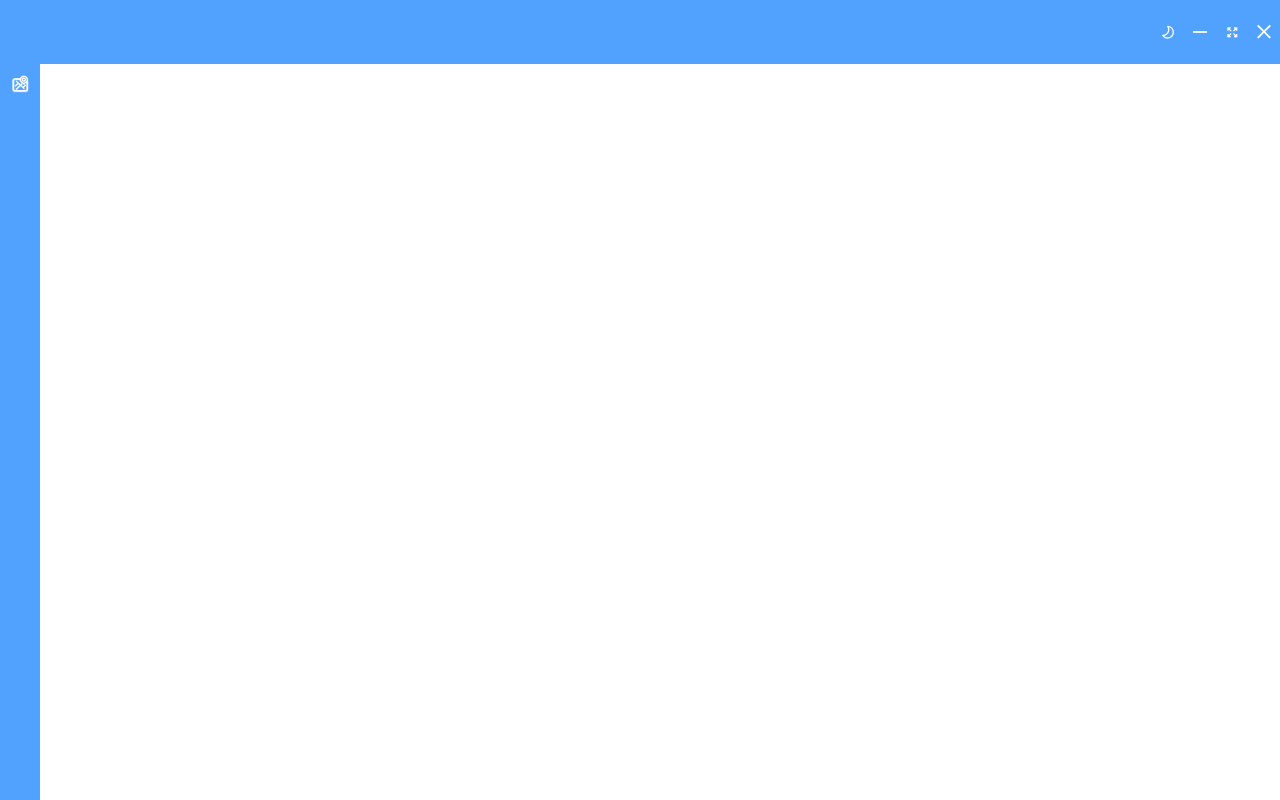
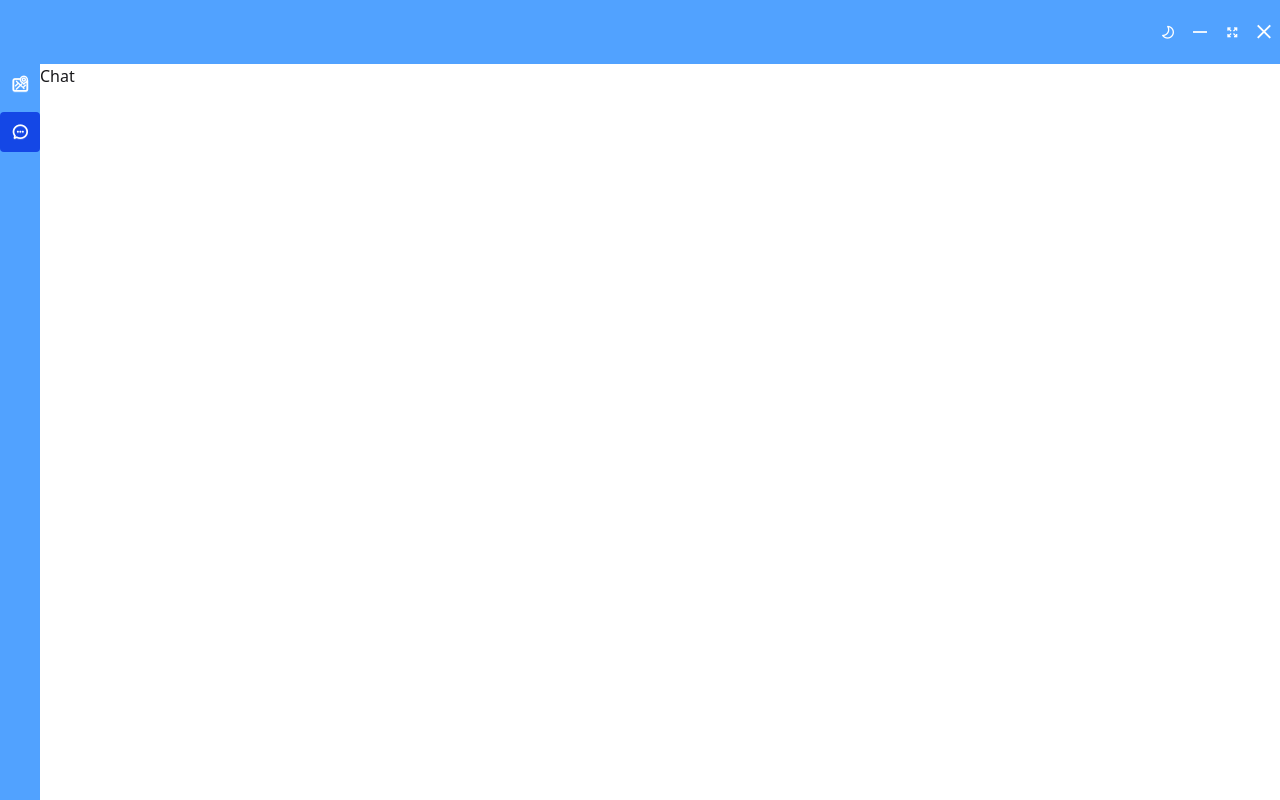
Before and after one commit to MarkusPersad/Map-Show, a Vue app: page /#/chat in a window 1280 px wide. Before the commit this address had no page. Built offline with nearby package versions, Linux system fonts and the light colour scheme.

Commit message:
添加聊天页面

```diff
--- a/src/components/Sider.vue
+++ b/src/components/Sider.vue
@@ -1,11 +1,13 @@
 <template>
     <div class="flex flex-col space-y-2 h-full bg-blue-400 dark:bg-gray-700">
         <MapButton :is-active="router.currentRoute.value.path === '/map'" @click="JumpTo('/map')" />
+        <ChatButton :is-active="router.currentRoute.value.path === '/chat'" @click="JumpTo('/chat')" />
     </div>
 </template>
 <script setup lang="ts">
 import { useRouter } from "vue-router";
 import MapButton from "./Sider/MapButton.vue";
+import ChatButton from "./Sider/ChatButton.vue"
 const router = useRouter();
 const JumpTo =(path:string) =>{
     if (router.currentRoute.value.path !== path){
--- /dev/null
+++ b/src/components/Sider/ChatButton.vue
@@ -0,0 +1,21 @@
+<template>
+    <div class="tooltip tooltip-accent tooltip-top border-0" data-tip="聊天">
+        <button
+            class="btn btn-square iconfont border-0 shadow-none iconfont-chat"
+            :class="{
+                ' bg-blue-700 dark:bg-gray-900 text-white':
+                    props.isActive,
+                'bg-blue-400 dark:bg-gray-700 icontext': !props.isActive,
+            }"
+            v-bind="attrs"
+        ></button>
+    </div>
+</template>
+<script setup lang="ts">
+import { useAttrs } from "vue";
+
+const props = defineProps<{
+    isActive: boolean;
+}>();
+const attrs = useAttrs();
+</script>
--- a/src/router/index.ts
+++ b/src/router/index.ts
@@ -14,6 +14,10 @@ const routes: RouteRecordRaw[] = [
     path: "/map",
     component: () => import("../views/MapView.vue"),
   },
+  {
+    path:"/chat",
+    component:() => import("../views/Chat.vue")
+  }
 ];
 const routerOptions: RouterOptions = {
   history: createWebHashHistory(),
--- /dev/null
+++ b/src/views/Chat.vue
@@ -0,0 +1,5 @@
+<template>
+    <div>
+        Chat
+    </div>
+</template>
```
